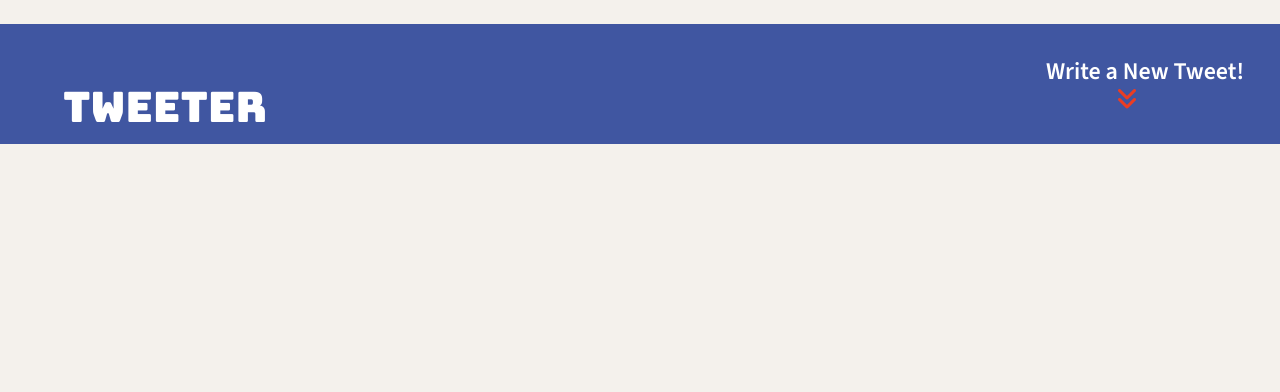
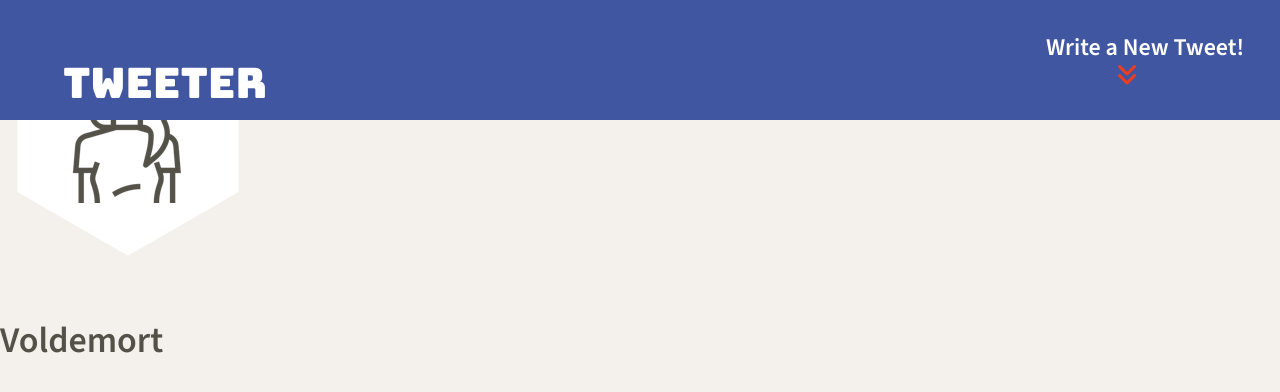
Before and after one commit to jvarghe/Tweeter-JV, a website: page public/index.html in a window 1280 px wide. Drawn offline with nearby package versions, Linux system fonts and the light colour scheme.

Commit message:
Add 'public/styles/header.css' file. Add associated 'header' element to 'public/index.html'. Add texture file 'brick-wall-dark.png'.

```diff
--- a/public/index.html
+++ b/public/index.html
@@ -31,6 +31,9 @@
   <!-- Nav Bar CSS -->
   <link rel="stylesheet" href="/styles/nav.css" type="text/css" />
 
+  <!-- Header CSS -->
+  <link rel="stylesheet" href="/styles/header.css" type="text/css">
+
 
   <!-- JAVASCRIPT FILES -->
   <!--jQUERY -->
@@ -45,8 +48,9 @@
 
 <body>
 
-  <!-- Top nav bar (fixed) -->
+  <!-- TOP NAV BAR (Fixed) -->
   <nav>
+
     <span id="Nav-Title">tweeter</span>
 
     <div id="New-Tweet-Invite">
@@ -56,7 +60,22 @@
 
   </nav>
 
-  <p>Is this rendered in Source Sans 3?</p>
+
+  <!-- USER BIO HEADER -->
+  <header>
+
+    <!-- USER AVATAR -->
+    <div>
+      <img src="/images/profile-hex.png">
+    </div>
+    <br>
+
+    <!-- USER NAME -->
+    <div>
+      <h2>Voldemort</h2>
+    </div>
+
+  </header>
 
   <!-- Page-specific (main) content here -->
   <main class="container"></main>
```
